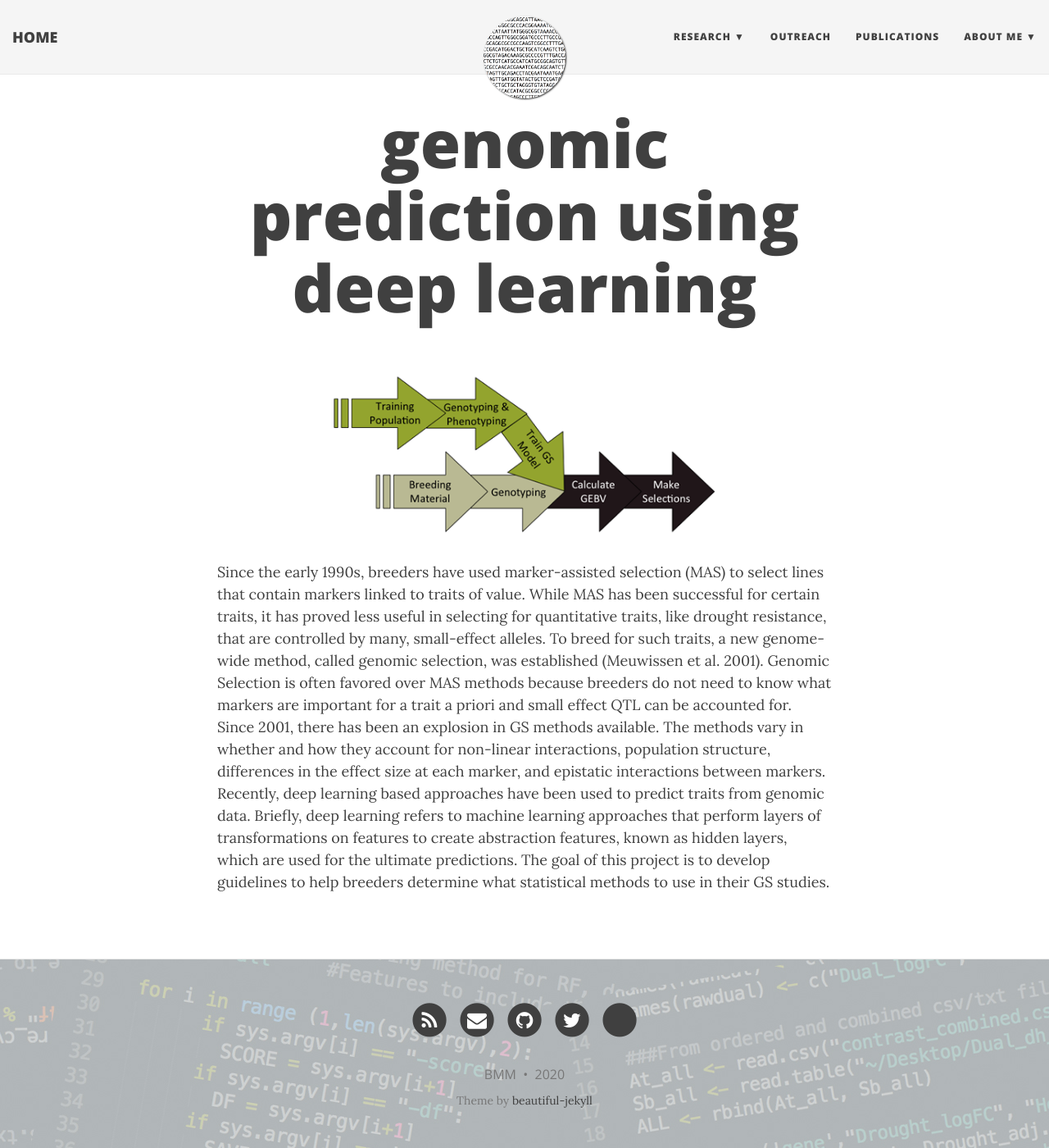
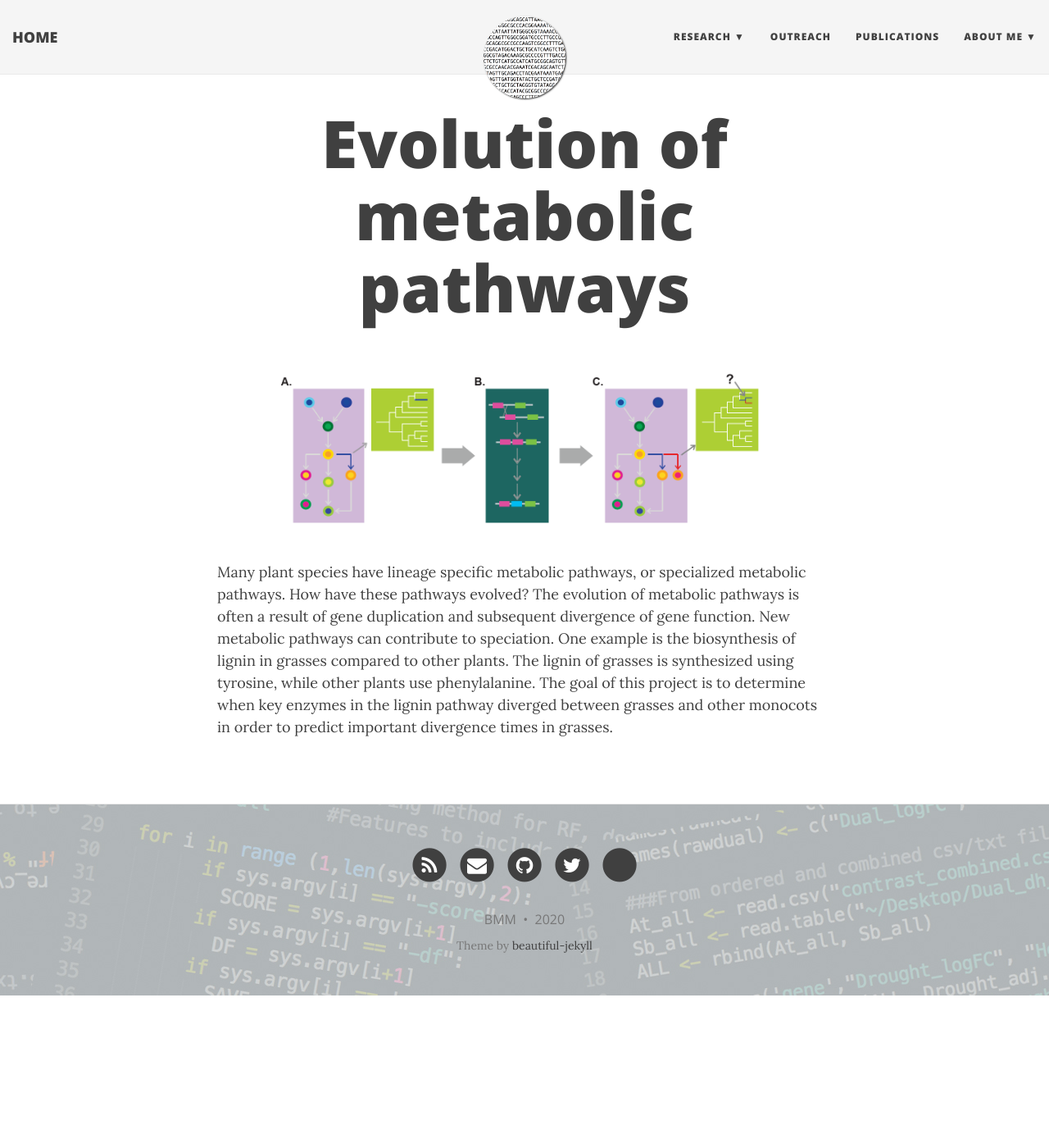
Before and after one commit to bmmoore43/bmmoore43.github.io, a Jekyll site: the page built from research_Evo.md, in a window 1280 px wide and 1400 px high. Shown: the whole window at 82% size. Built offline with Jekyll 4.4.1, drawn with Linux system fonts in a browser that asks for light colours; nearby versions of some CDN libraries; a style sheet for code colours, icons or effects is not loaded.

Commit message:
updated research

```diff
--- a/research_Evo.md
+++ b/research_Evo.md
@@ -1,13 +1,13 @@
 ---
 layout: page
-title: genomic prediction using deep learning
+title: Evolution of metabolic pathways
 
 ---
 
 <p align='center'>
-	<img src="../img/research/GP_flowchart.png" alt='GP_flow' height="200px">
+	<img src="../img/research/path_evo.png" alt='GP_flow' height="200px">
 </p>
 
 
 
-Since the early 1990s, breeders have used marker-assisted selection (MAS) to select lines that contain markers linked to traits of value. While MAS has been successful for certain traits, it has proved less useful in selecting for quantitative traits, like drought resistance, that are controlled by many, small-effect alleles. To breed for such traits, a new genome-wide method, called genomic selection, was established (Meuwissen et al. 2001). Genomic Selection is often favored over MAS methods because breeders do not need to know what markers are important for a trait a priori and small effect QTL can be accounted for. Since 2001, there has been an explosion in GS methods available. The methods vary in whether and how they account for non-linear interactions, population structure, differences in the effect size at each marker, and epistatic interactions between markers. Recently, deep learning based approaches have been used to predict traits from genomic data. Briefly, deep learning refers to machine learning approaches that perform layers of transformations on features to create abstraction features, known as hidden layers, which are used for the ultimate predictions. The goal of this project is to develop guidelines to help breeders determine what statistical methods to use in their GS studies.
+Many plant species have lineage specific metabolic pathways, or specialized metabolic pathways. How have these pathways evolved? The evolution of metabolic pathways is often a result of gene duplication and subsequent divergence of gene function. New metabolic pathways can contribute to speciation. One example is the biosynthesis of lignin in grasses compared to other plants. The lignin of grasses is synthesized using tyrosine, while other plants use phenylalanine. The goal of this project is to determine when key enzymes in the lignin pathway diverged between grasses and other monocots in order to predict important divergence times in grasses.
```
Also changed, not shown: research_GeneReg.md (+1 -1 lines), research_SM.md (+3 -4 lines), img/research/machine-learn.png (added), img/research/path_evo.png (added), img/research/woundstressHM.png (added).
